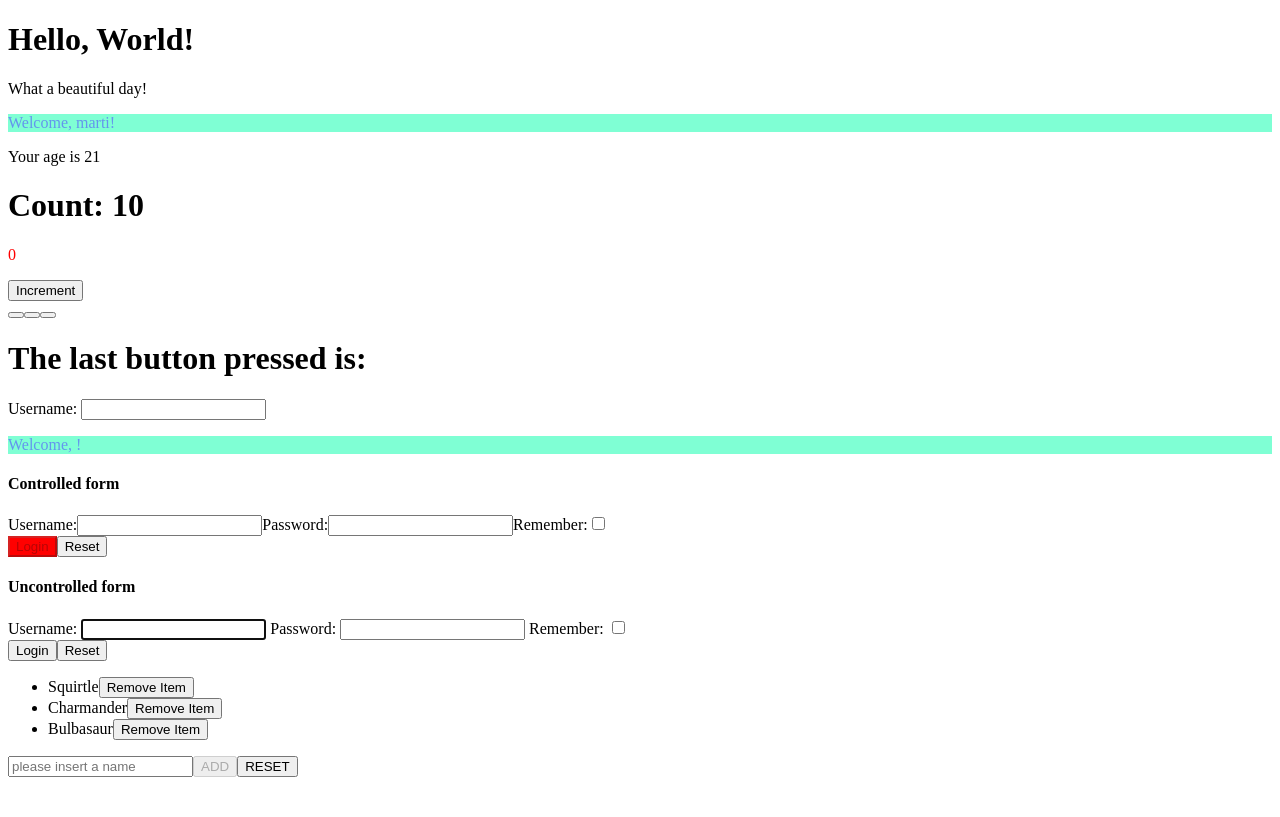
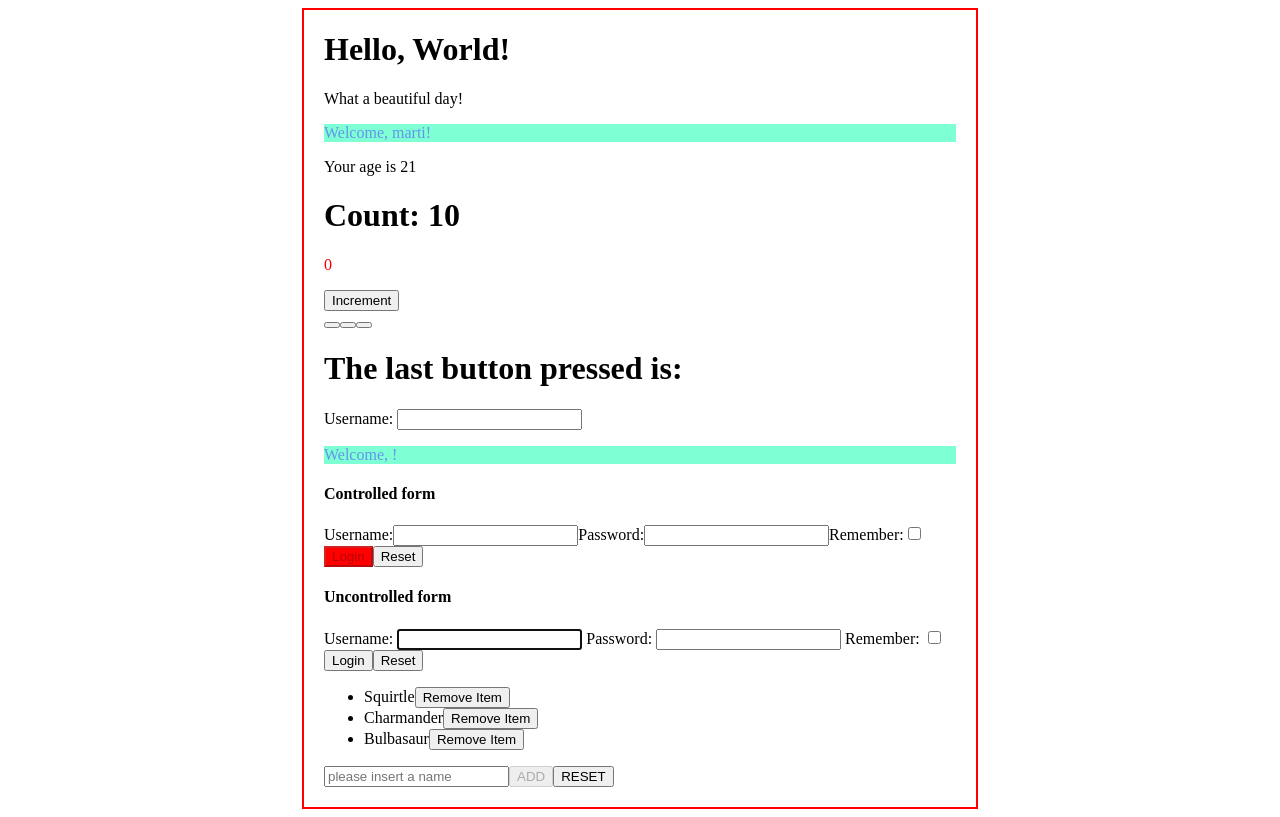
Before and after one commit to Martybb01/react-exercises, a React (Create React App) app: page / in a window 1280 px wide. Built offline with nearby package versions, Linux system fonts and the light colour scheme.

Commit message:
add container component and style

```diff
--- a/src/App.js
+++ b/src/App.js
@@ -2,6 +2,7 @@
 import { Age } from "./Age";
 import { ClickCounter } from "./ClickCounter";
 import { ClickTracker } from "./ClickTracker";
+import { Container } from "./Container";
 import { Counter } from "./Counter";
 import { Hello } from "./Hello";
 import { InteractiveWelcome } from "./InteractiveWelcome";
@@ -13,7 +14,7 @@
 export class App extends React.Component {
   render() {
     return (
-      <div>
+      <Container>
         <Hello />
         <Welcome name="marti" />
         <Age age={21} />
@@ -24,7 +25,7 @@
         <Login />
         <UncontrolledLogin />
         <TodoList />
-      </div>
+      </Container>
     );
   }
 }
--- /dev/null
+++ b/src/Container.js
@@ -0,0 +1,11 @@
+import React from "react";
+
+export class Container extends React.Component {
+  render() {
+    return (
+      <div className="container">
+        <div>{this.props.children}</div>
+      </div>
+    );
+  }
+}
--- a/src/index.css
+++ b/src/index.css
@@ -2,3 +2,10 @@
   background-color: aquamarine;
   color: cornflowerblue;
 }
+.container {
+  background-color: white;
+  border: 2px solid red;
+  padding: 0px 20px 20px 20px;
+  margin: 0 auto;
+  width: 50%;
+}
```
